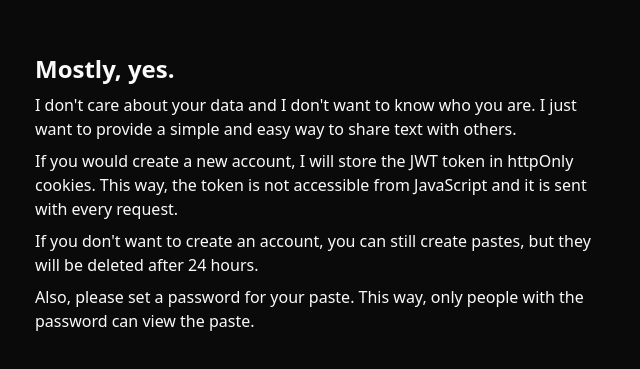
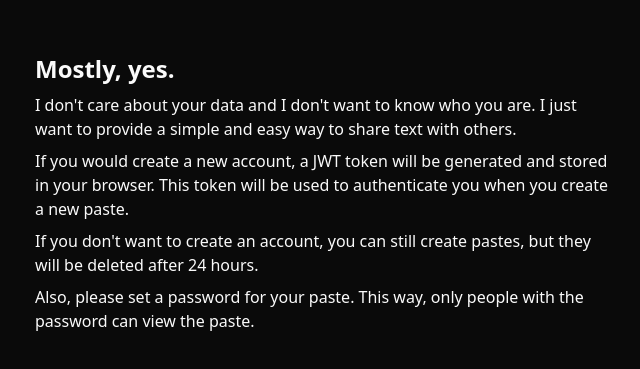
Before and after one commit to paulbgtr/pastegrin, a React (Vite) app in the folder frontend/: page / in a window 1280 px wide. Shown: the part 1027-1396 px from the top of the page, without its empty margins (317-957 px from the left). Built offline with nearby package versions, Linux system fonts and the light colour scheme.

Commit message:
feat: update FAQ

```diff
--- a/frontend/src/routes/root.tsx
+++ b/frontend/src/routes/root.tsx
@@ -43,9 +43,9 @@ const Root = () => {
             </p>
 
             <p>
-              If you would create a new account, I will store the JWT token in
-              httpOnly cookies. This way, the token is not accessible from
-              JavaScript and it is sent with every request.
+              If you would create a new account, a JWT token will be generated
+              and stored in your browser. This token will be used to
+              authenticate you when you create a new paste.
             </p>
 
             <p>
```
